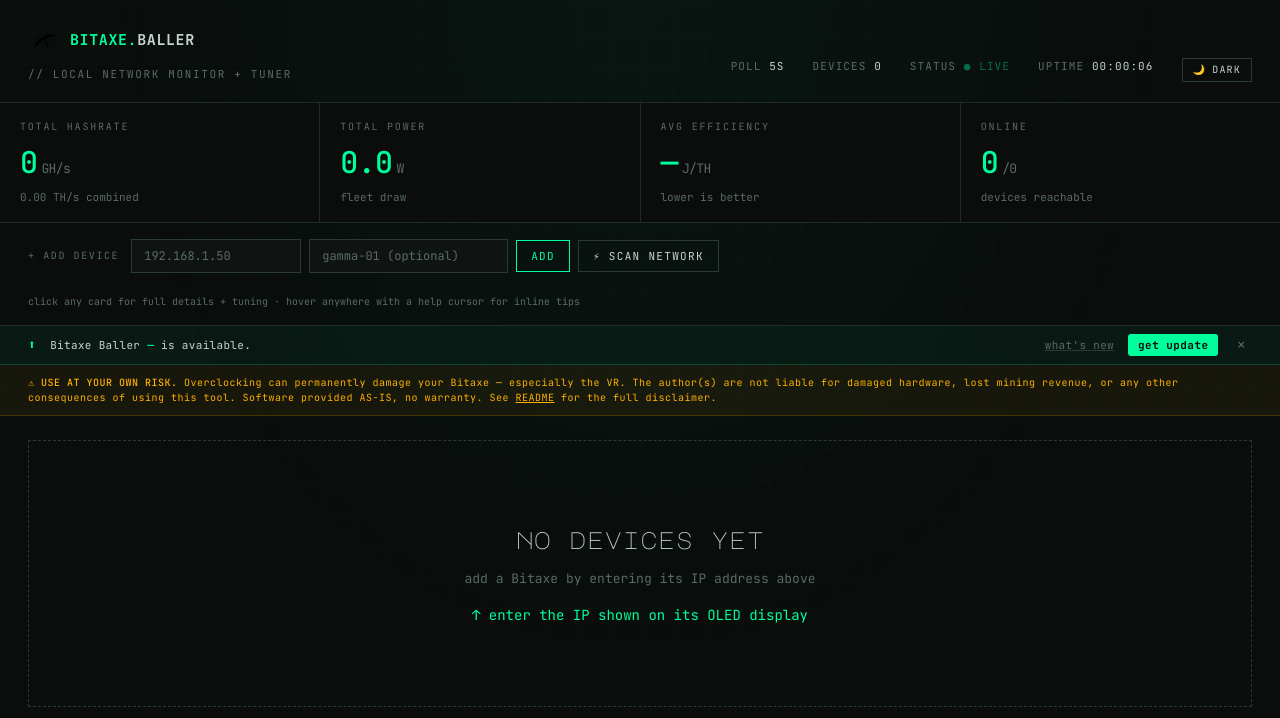
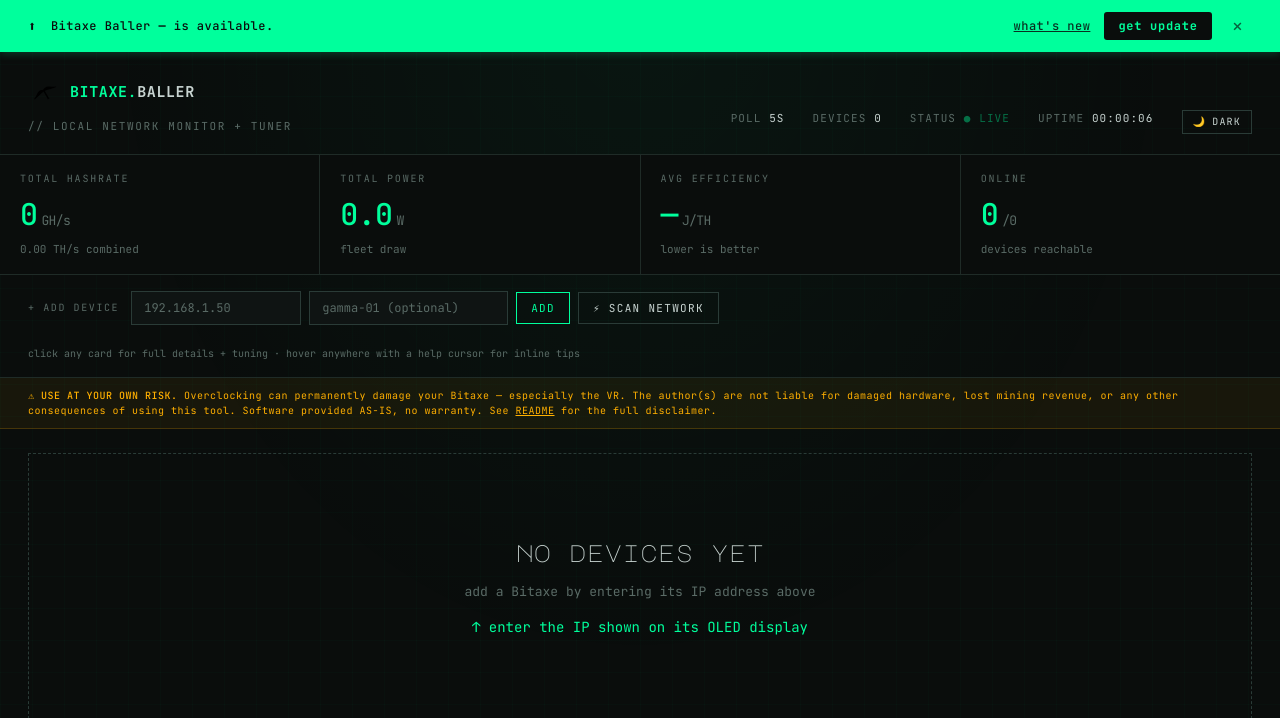
Before and after one commit to bachato/bitaxe-baller, a Flask app: page / in a window 1280 px wide. Shown: the top 718 px of the page. Run offline with Flask 3, Linux system fonts and the light colour scheme; data that the repository does not hold is empty.

Commit message:
banner: move to very top of page, solid accent styling
The v1.7.0 banner appeared below the header + summary + toolbar,
buried 1/4 down the page and visually subtle (soft accent tint,
same text color as body copy). Easy to miss.

Move it to the very top of <body>, above <header>, and flip to a
solid accent-color bar with dark text on bright background. Looks
like a system notification now — instantly recognizable, hard to
miss without being disruptive.

Also bump padding (8 -> 12px), box-shadow under the bar for
separation from the header, larger button and dismiss control.

```diff
--- a/static/style.css
+++ b/static/style.css
@@ -729,45 +729,47 @@
   .disclaimer-bar a { color: var(--warn); }
 
   .update-banner {
-    position: relative; z-index: 1;
+    position: relative; z-index: 3;
     display: flex; align-items: center; gap: 14px;
-    padding: 8px 28px;
-    background: var(--accent-soft);
-    border-bottom: 1px solid var(--accent-dim);
-    font-size: 11px;
-    color: var(--text);
-    letter-spacing: 0.03em;
+    padding: 12px 28px;
+    background: var(--accent);
+    color: var(--bg);
+    font-size: 12px;
+    font-weight: 500;
+    letter-spacing: 0.04em;
+    box-shadow: 0 2px 8px var(--accent-dim);
   }
   .update-banner .arrow {
+    color: var(--bg);
+    font-weight: 700;
+    font-size: 14px;
+  }
+  .update-banner .msg { flex: 1; color: var(--bg); }
+  .update-banner .msg strong { color: var(--bg); font-weight: 700; }
+  .update-banner .notes-link {
+    color: var(--bg);
+    text-decoration: underline;
+    opacity: 0.85;
+  }
+  .update-banner .notes-link:hover { opacity: 1; }
+  .update-banner .get-btn {
+    background: var(--bg);
     color: var(--accent);
-    font-weight: 700;
-    font-size: 13px;
-  }
-  .update-banner .msg { flex: 1; }
-  .update-banner .msg strong { color: var(--accent); font-weight: 500; }
-  .update-banner .notes-link {
-    color: var(--dim);
-    text-decoration: underline;
-    text-decoration-color: var(--border-bright);
-  }
-  .update-banner .notes-link:hover { color: var(--text); }
-  .update-banner .get-btn {
-    background: var(--accent);
-    color: var(--bg);
-    padding: 3px 10px;
+    padding: 5px 14px;
     border-radius: 3px;
     text-decoration: none;
-    font-weight: 600;
-    letter-spacing: 0.04em;
+    font-weight: 700;
+    letter-spacing: 0.06em;
   }
-  .update-banner .get-btn:hover { box-shadow: 0 0 6px var(--accent-dim); }
+  .update-banner .get-btn:hover { box-shadow: 0 0 10px rgba(0, 0, 0, 0.3); }
   .update-banner .dismiss {
     background: none; border: none;
-    color: var(--dim);
-    cursor: pointer; font-size: 16px; line-height: 1;
-    padding: 0 4px;
+    color: var(--bg);
+    cursor: pointer; font-size: 20px; line-height: 1;
+    padding: 0 6px;
+    opacity: 0.65;
   }
-  .update-banner .dismiss:hover { color: var(--text); }
+  .update-banner .dismiss:hover { opacity: 1; }
 
   .tune-panel .danger-note {
     margin-top: 10px;
--- a/templates/dashboard.html
+++ b/templates/dashboard.html
@@ -17,6 +17,14 @@
 <link rel="stylesheet" href="{{ url_for('static', filename='style.css') }}">
 </head>
 <body>
+
+<div id="update-banner" class="update-banner" hidden>
+  <span class="arrow">⬆</span>
+  <span class="msg">Bitaxe Baller <strong class="version">—</strong> is available.</span>
+  <a class="notes-link" target="_blank" rel="noopener" href="#">what's new</a>
+  <a class="get-btn" target="_blank" rel="noopener" href="#">get update</a>
+  <button class="dismiss" aria-label="Dismiss this update notification">×</button>
+</div>
 
 <header>
   <div>
@@ -84,14 +92,6 @@
   </div>
   <div id="scan-list"></div>
 </section>
-
-<div id="update-banner" class="update-banner" hidden>
-  <span class="arrow">⬆</span>
-  <span class="msg">Bitaxe Baller <strong class="version">—</strong> is available.</span>
-  <a class="notes-link" target="_blank" rel="noopener" href="#">what's new</a>
-  <a class="get-btn" target="_blank" rel="noopener" href="#">get update</a>
-  <button class="dismiss" aria-label="Dismiss this update notification">×</button>
-</div>
 
 <div class="disclaimer-bar">
   ⚠ <strong>USE AT YOUR OWN RISK.</strong> Overclocking can permanently damage your Bitaxe — especially the VR. The author(s) are not liable for damaged hardware, lost mining revenue, or any other consequences of using this tool. Software provided AS-IS, no warranty. See <a href="https://github.com/465media/bitaxe-baller#readme" target="_blank" rel="noopener">README</a> for the full disclaimer.
```
Also changed, not shown: templates/device.html (+8 -8 lines).
